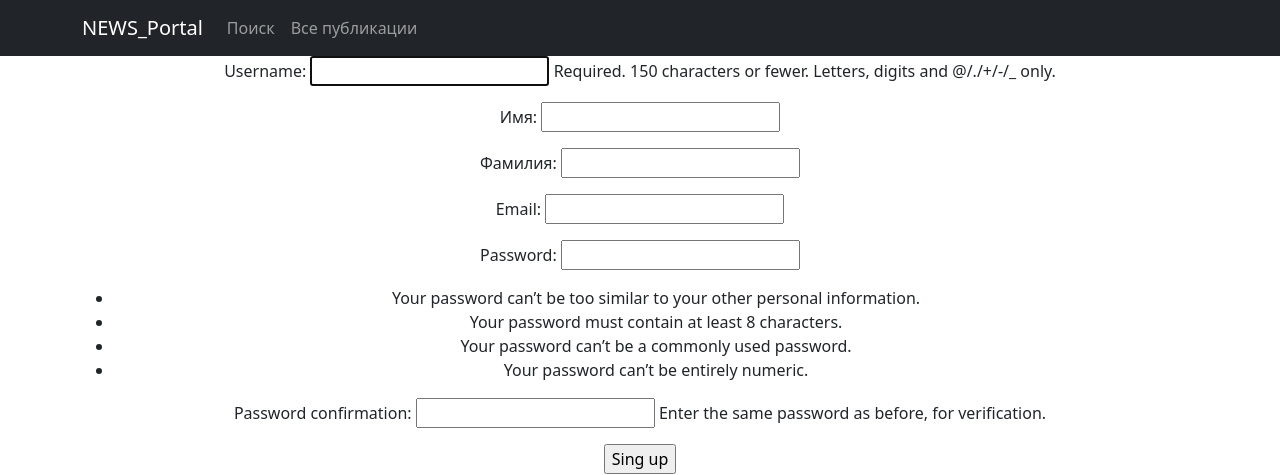
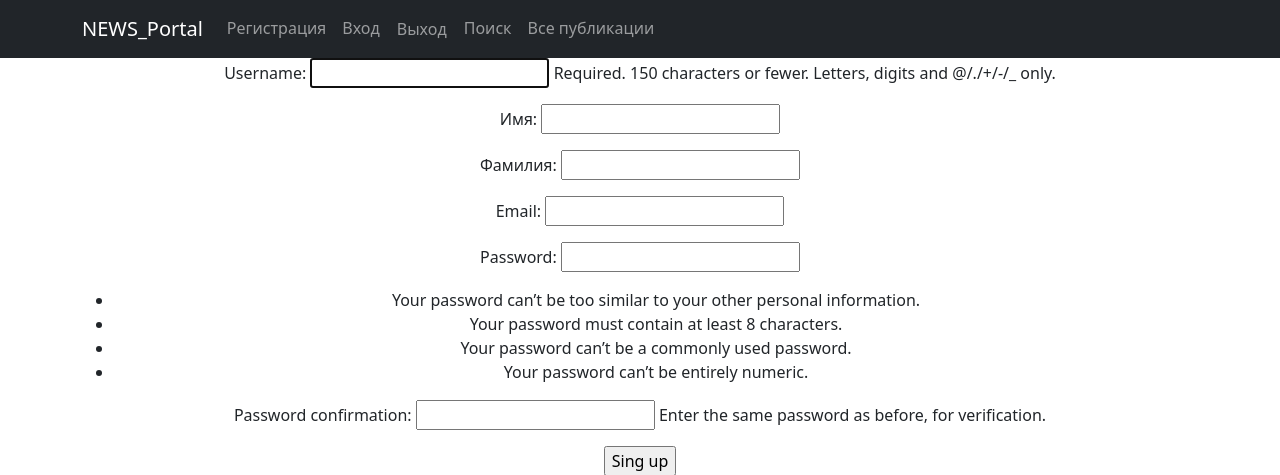
Before and after one commit to vibe-34/task_Django_News_Portal_Module-20.-Content_creation_and_authorization, a Django app: page /accounts/signup/ in a window 1280 px wide. Shown: the top 475 px of the page. Run offline with Django 5.2, Linux system fonts and the light colour scheme; some libraries are stand-ins or nearby versions.

Commit message:
добавлена проверка регистрации и добавлены ссылки на вход, выход, регистрация в шапку

```diff
--- a/project/project/settings.py
+++ b/project/project/settings.py
@@ -33,7 +33,7 @@ ALLOWED_HOSTS = []
 
 INSTALLED_APPS = [
     'django.contrib.admin',
-    'django.contrib.auth',          # обрабатывает запросы по ссылке /accounts/
+    'django.contrib.auth',          # обрабатывает запросы по ссылке /accounts/ (поддержка авторизации)
     'django.contrib.contenttypes',
     'django.contrib.sessions',
     'django.contrib.messages',
--- a/project/templates/flatpages/default.html
+++ b/project/templates/flatpages/default.html
@@ -24,12 +24,21 @@
                 </button>
                 <div class="collapse navbar-collapse" id="navbarResponsive">
                     <ul class="navbar-nav ml-auto">
+                        <li class="nav-item active"><a class="nav-link" href="{% url 'signup' %}">Регистрация</a></li>
+                        <li class="nav-item active"><a class="nav-link" href="{% url 'login' %}">Вход</a></li>
+
+                        <!-- Форма выхода -->
                         <li class="nav-item active">
-                            <a class="nav-link" href="search/">Поиск</a>
+                            <form action="{% url 'logout' %}" method="post" style="display: inline;">
+                                {% csrf_token %}
+                                <button type="submit" class="nav-link btn btn-link">Выход</button>
+                            </form>
                         </li>
-                        <li class="nav-item">
-                            <a class="nav-link" href="/post/">Все публикации</a>
-                        </li>
+
+                        <li class="nav-item active"><a class="nav-link" href="search/">Поиск</a></li>
+                        <li class="nav-item"><a class="nav-link" href="/post/">Все публикации</a></li>
+
+
                     </ul>
                 </div>
             </div>
```
Also changed, not shown: project/new_portal/views.py (+19 -19 lines), project/db.sqlite3.
